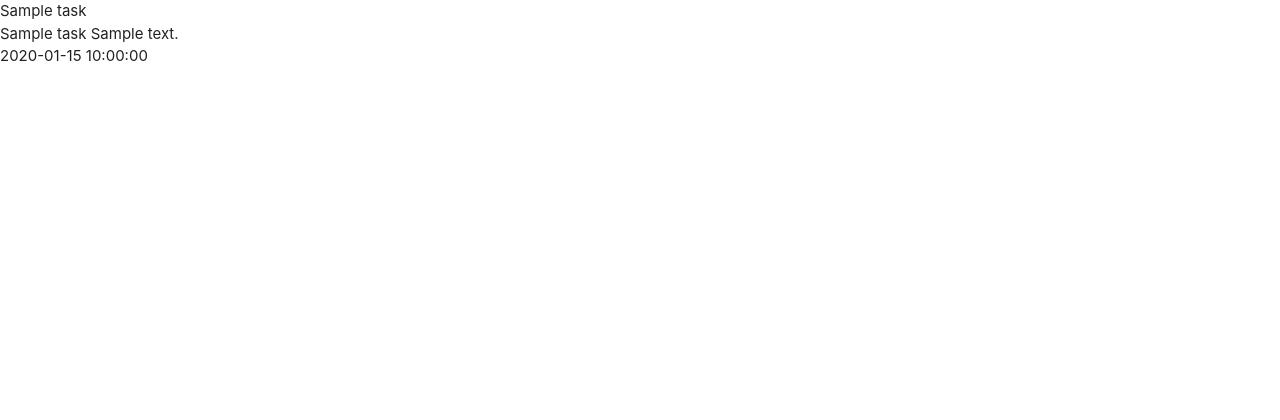
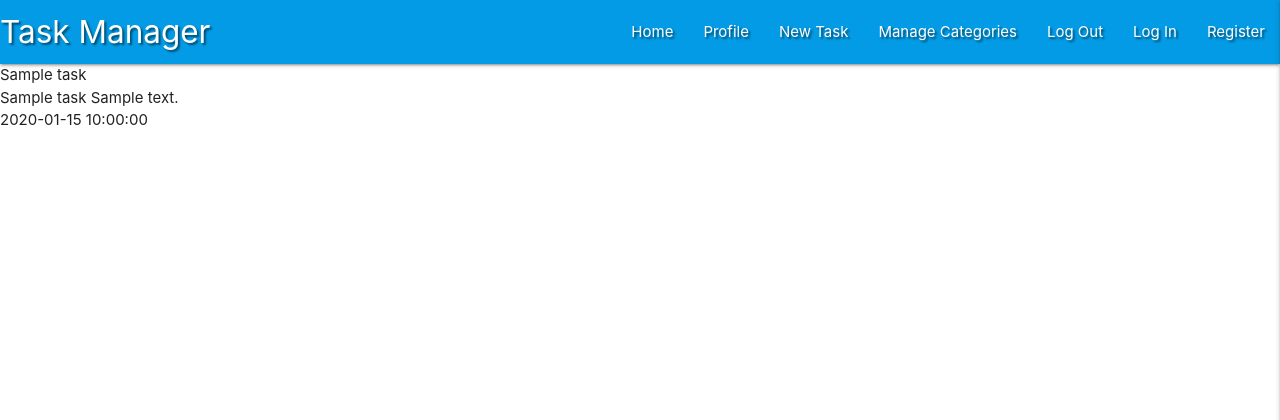
Before and after one commit to QuelleQim/flask_miniproject, a Flask app: page / in a window 1280 px wide. Shown: the top 420 px of the page. Run offline with Flask 2, Linux system fonts and the light colour scheme; a database or web service that is not in the repository returns one stand-in record (values such as "Sample title"); some libraries are stand-ins or nearby versions.

Commit message:
Add Materialize Navbar and Sidenav

```diff
--- a/static/css/style.css
+++ b/static/css/style.css
@@ -0,0 +1,3 @@
+.text-shadow {
+    text-shadow: 2px 2px 2px rgba(0, 0, 0, 0.5);
+}
--- a/static/js/script.js
+++ b/static/js/script.js
@@ -0,0 +1,3 @@
+$(document).ready(function(){
+    $(".sidenav").sidenav({edge: "right"});
+});
--- a/templates/base.html
+++ b/templates/base.html
@@ -1,23 +1,65 @@
 <!DOCTYPE html>
 <html lang="en">
-<head>
-    <meta charset="UTF-8">
-    <meta name="viewport" content="width=device-width, initial-scale=1.0">
-    <link rel="stylesheet" href="https://cdnjs.cloudflare.com/ajax/libs/font-awesome/5.15.1/css/all.min.css"
-        integrity="sha512-+4zCK9k+qNFUR5X+cKL9EIR+ZOhtIloNl9GIKS57V1MyNsYpYcUrUeQc9vNfzsWfV28IaLL3i96P9sdNyeRssA==" crossorigin="anonymous" type="text/css">
-    <link rel="stylesheet" href="https://cdnjs.cloudflare.com/ajax/libs/materialize/1.0.0/css/materialize.min.css" type="text/css">
-    <link rel="stylesheet" href="{{ url_for('static', filename='css/style.css') }}" type="text/css">
-    {% block styles %}
-    {% endblock %}
+  <head>
+    <meta charset="UTF-8" />
+    <meta name="viewport" content="width=device-width, initial-scale=1.0" />
+    <link
+      rel="stylesheet"
+      href="https://cdnjs.cloudflare.com/ajax/libs/font-awesome/5.15.1/css/all.min.css"
+      integrity="sha512-+4zCK9k+qNFUR5X+cKL9EIR+ZOhtIloNl9GIKS57V1MyNsYpYcUrUeQc9vNfzsWfV28IaLL3i96P9sdNyeRssA=="
+      crossorigin="anonymous"
+      type="text/css"
+    />
+    <link
+      rel="stylesheet"
+      href="https://cdnjs.cloudflare.com/ajax/libs/materialize/1.0.0/css/materialize.min.css"
+      type="text/css"
+    />
+    <link
+      rel="stylesheet"
+      href="{{ url_for('static', filename='css/style.css') }}"
+      type="text/css"
+    />
+    {% block styles %} {% endblock %}
 
     <title>Task Manager</title>
-</head>
-<body>
+  </head>
+  <body>
+    <header>
+    <!-- top navbar -->
+      <nav class="nav-extended text-shadow light-blue darken-1">
+        <div class="nav-wrapper">
+          <a href="{{ url_for('get_tasks') }}" class="brand-logo">Task Manager</a>
+          <a href="#" data-target="mobile-demo" class="sidenav-trigger right"><i class="fas fa-bars"></i></a>
+          <ul class="right hide-on-med-and-down">
+            <li><a href="{{ url_for('get_tasks') }}">Home</a></li>
+            <li><a href="#">Profile</a></li>
+            <li><a href="#">New Task</a></li>
+            <li><a href="#">Manage Categories</a></li>
+            <li><a href="#">Log Out</a></li>
+            <li><a href="#">Log In</a></li>
+            <li><a href="#">Register</a></li>
+          </ul>
+        </div>
+      </nav>
+
+        <!-- mobile sidenav -->
+      <ul class="sidenav" id="mobile-demo">
+        <li><h4 class="center-align light-blue-text text-darken-4">Task Manager</h4></li>
+        <li><a href="{{ url_for('get_tasks') }}">Home</a></li>
+        <li><a href="#">Profile</a></li>
+        <li><a href="#">New Task</a></li>
+        <li><a href="#">Manage Categories</a></li>
+        <li><a href="#">Log Out</a></li>
+        <li><a href="#">Log In</a></li>
+        <li><a href="#">Register</a></li>
+      </ul>
+    </header>
 
     {% block content %}
     {% endblock %}
 
-    <script src="http://code.jquery.com/jquery-3.5.1.min.js"
+    <script src="https://code.jquery.com/jquery-3.5.1.min.js"
         integrity="sha256-9/aliU8dGd2tb6OSsuzixeV4y/faTqgFtohetphbbj0=" crossorigin="anonymous"></script>
     <script src="https://cdnjs.cloudflare.com/ajax/libs/materialize/1.0.0/js/materialize.min.js"></script>
     <script src="{{ url_for('static', filename='js/script.js') }}"></script>
```
Also changed, not shown: app.py (line endings or trailing spaces).
